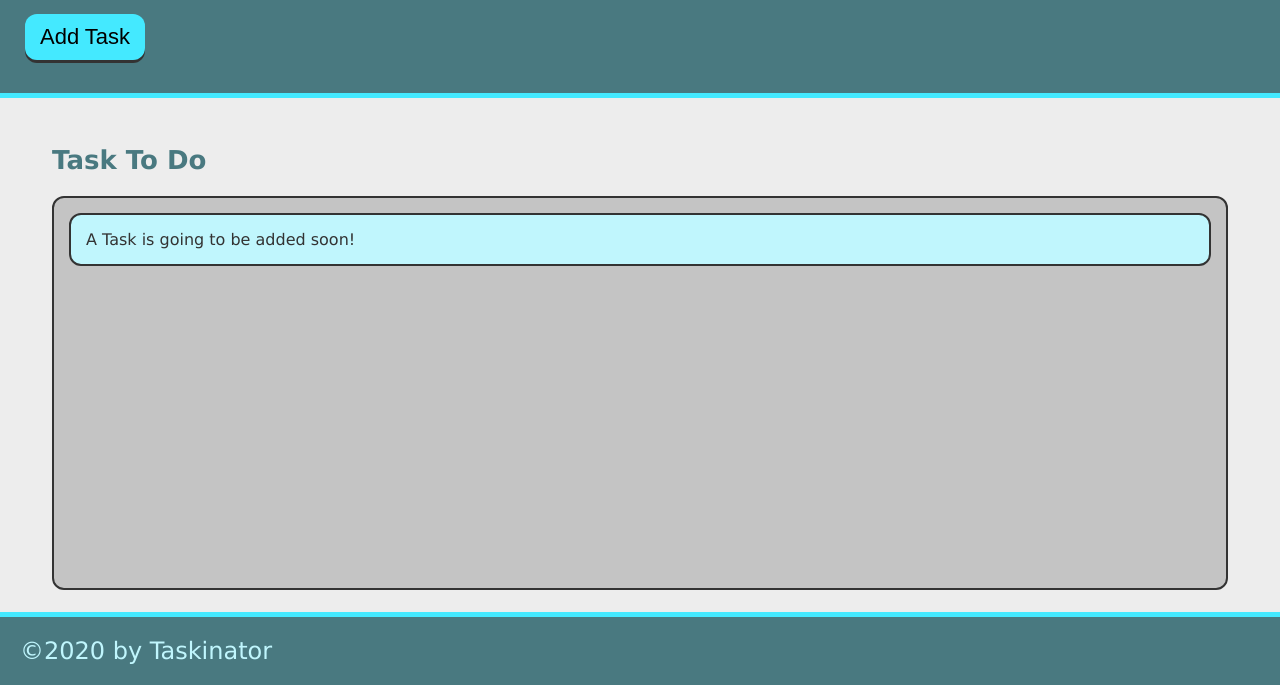
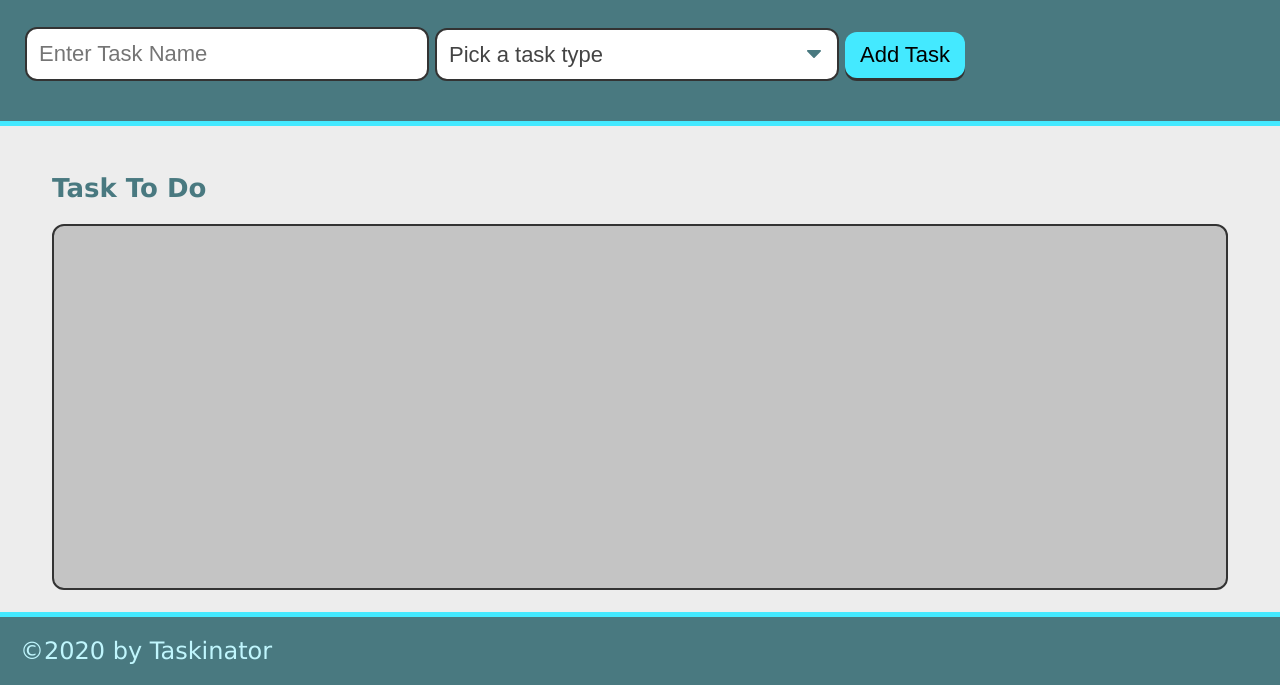
Before and after one commit to egemenelz/taskinator, a plain HTML site: page index.html in a window 1280 px wide. Shown: the part 115-800 px from the top of the page. Drawn offline with Linux system fonts and the light colour scheme.

Commit message:
add abilitiy to add task

```diff
--- a/index.html
+++ b/index.html
@@ -13,14 +13,29 @@
     <header>
         <h1 class="page-title">Taskinator</h1>
         <p>Click the button below to add a new task!</p>
-        <button class="btn" id="save-task">Add Task</button>
+        <form id="task-form">
+            <div class="form-group">
+                <input type="text" name="task-name" placeholder="Enter Task Name" />
+            </div>
+            <div class="form-group">
+                <select name="task-type" class="select-dropdown">
+                    <option value="" disabled selected>Pick a task type</option>
+                    <option value="Print">Print</option>
+                    <option value="Web">Web</option>
+                    <option value="Mobile">Mobile</option>
+                  </select>
+            </div>
+            <div class="form-group">
+                <button class="btn" id="save-task">Add Task</button>
+            </div>
+        </form>
     </header>
 
     <main class="page-content">
         <section class="task-list-wrapper">
             <h2 class="list-title">Task To Do</h2>
             <ul class="task-list">
-                <li class="task-item">A Task is going to be added soon!</li>
+
             </ul>
         </section>
     </main>
```
